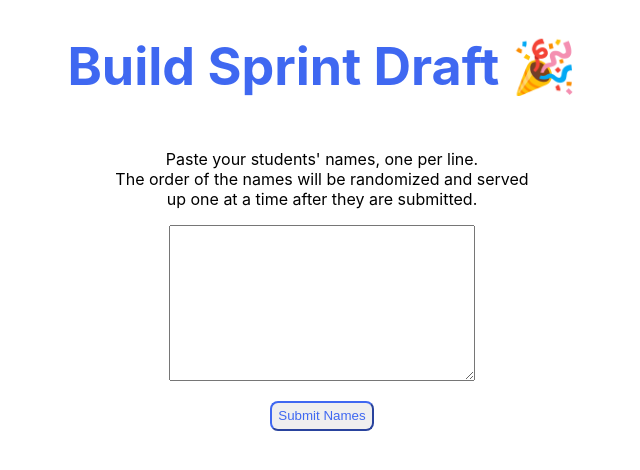
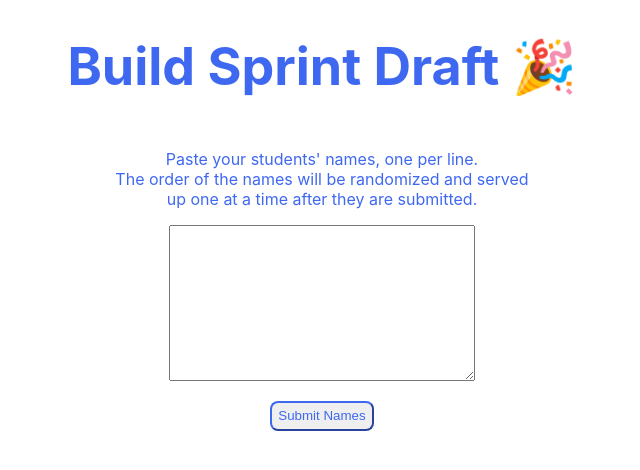
Before and after one commit to adamhinckley/name-randomizer, a React (Create React App) app: page / in a window 1280 px wide. Shown: the top 470 px of the page, without its empty margins (318-958 px from the left). Built offline with nearby package versions, Linux system fonts and the light colour scheme.

Commit message:
changes color of text

```diff
--- a/src/App.css
+++ b/src/App.css
@@ -2,6 +2,7 @@
   text-align: center;
   max-width: 600px;
   margin: 0 auto;
+  color: #3f68f1;
 }
 
 .App-logo {
```
